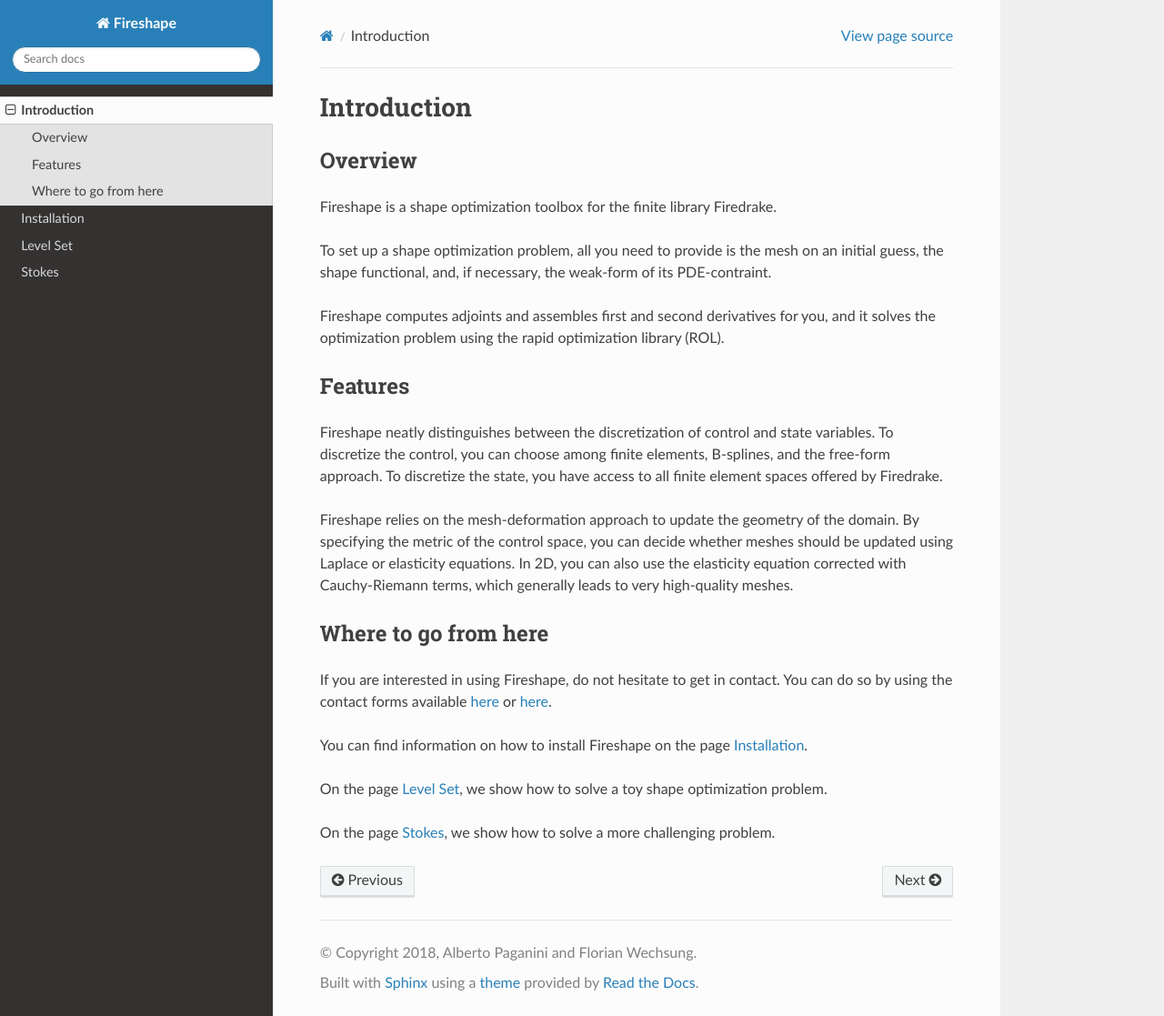
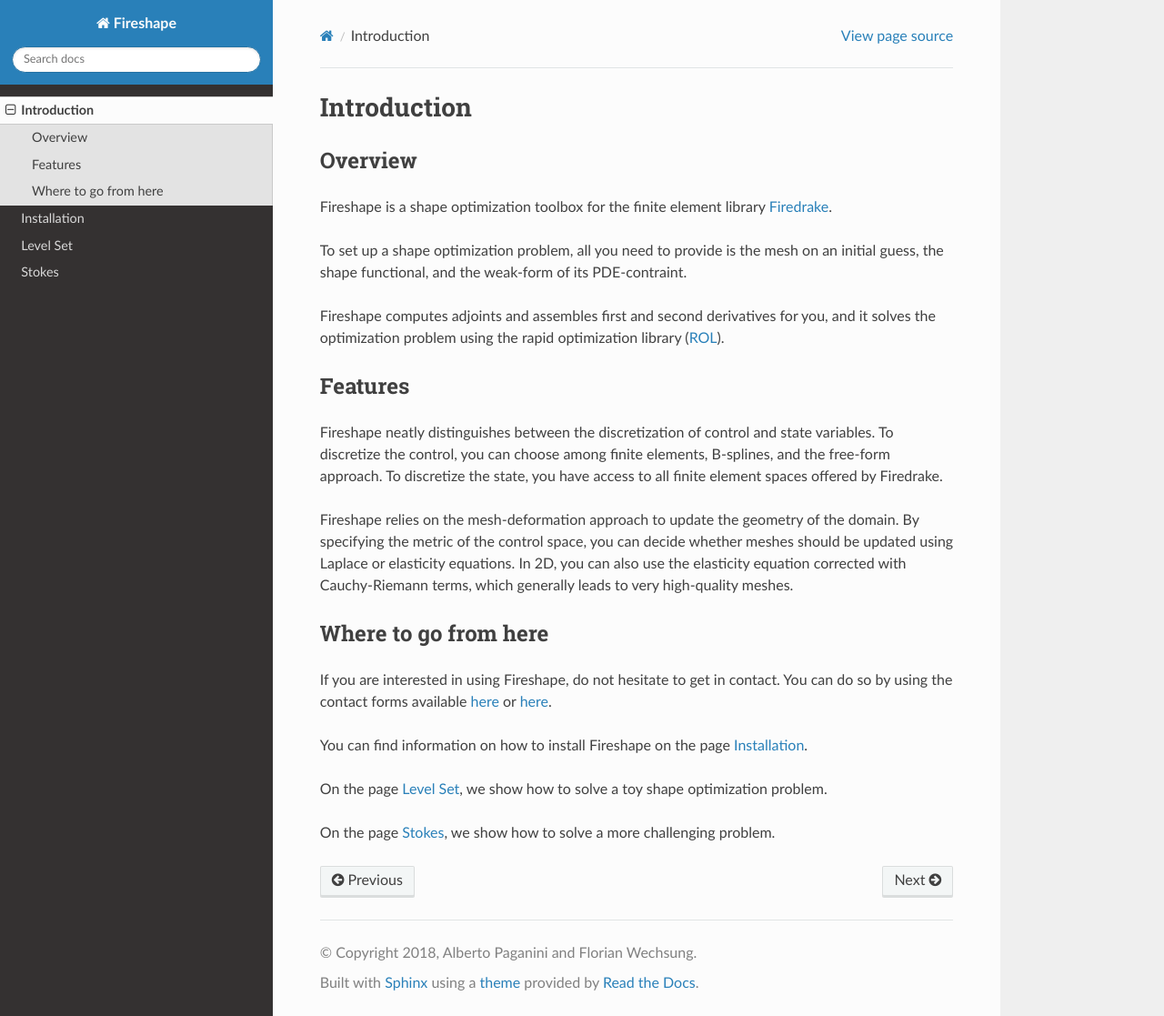
Before and after one commit to fireshape/fireshape, a Sphinx documentation site: the page built from docs/source/introduction.rst, in a window 1280 px wide and 1117 px high. Shown: the whole window at 91% size. Built offline with Sphinx 7.4.7 and the Read the Docs theme 2.0.0, drawn with Linux system fonts in a browser that asks for light colours.

Commit message:
docu miniedit

```diff
--- a/docs/source/installation.rst
+++ b/docs/source/installation.rst
@@ -6,7 +6,7 @@
 Requirements
 ^^^^^^^^^^^^
 
-Please install the `firedrake finite element library <https://www.firedrakeproject.org>`_ first.
+Please install the `firedrake finite element library <https://www.firedrakeproject.org/download.html>`_ first.
 
 How to install Fireshape
 ^^^^^^^^^^^^^^^^^^^^^^^^
--- a/docs/source/introduction.rst
+++ b/docs/source/introduction.rst
@@ -4,16 +4,15 @@
 Overview
 ^^^^^^^^
 Fireshape is a shape optimization toolbox for the finite
-library Firedrake.
+element library `Firedrake <https://www.firedrakeproject.org/>`_.
 
 To set up a shape optimization problem, all you need to
 provide is the mesh on an initial guess,
-the shape functional, and, if necessary,
-the weak-form of its PDE-contraint.
+the shape functional, and the weak-form of its PDE-contraint.
 
 Fireshape computes adjoints and assembles first and
 second derivatives for you, and it solves the optimization
-problem using the rapid optimization library (ROL).
+problem using the rapid optimization library (`ROL <https://trilinos.org/packages/rol/>`_).
 
 Features
 ^^^^^^^^
```
